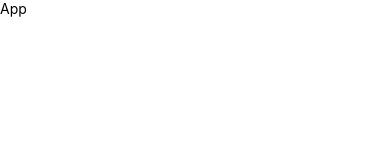
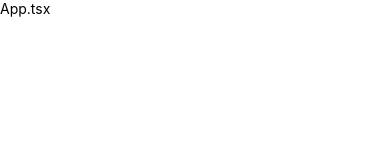
Before and after one commit to Majomon/04-ReactNative-Navegacion, a React Native app: screen / in a window 390 px wide. Shown: the top 160 px of the page. Built offline with nearby package versions, Linux system fonts and the light colour scheme.

Commit message:
Dependencias de navegacion

```diff
--- a/package.json
+++ b/package.json
@@ -10,8 +10,11 @@
     "test": "jest"
   },
   "dependencies": {
+    "@react-navigation/native": "^6.1.17",
     "react": "18.2.0",
-    "react-native": "0.73.6"
+    "react-native": "0.73.6",
+    "react-native-safe-area-context": "^4.9.0",
+    "react-native-screens": "^3.30.1"
   },
   "devDependencies": {
     "@babel/core": "^7.20.0",
--- a/src/App.tsx
+++ b/src/App.tsx
@@ -1,11 +1,10 @@
-import {Text, View} from 'react-native';
+import {NavigationContainer} from '@react-navigation/native';
+import {Text} from 'react-native';
 
-const App = () => {
+export default function App() {
   return (
-    <View>
-      <Text>App</Text>
-    </View>
+    <NavigationContainer>
+      <Text>App.tsx</Text>
+    </NavigationContainer>
   );
-};
-
-export default App;
+}
```
Also changed, not shown: 2 other files (tests, documents, lock files or other folders).
